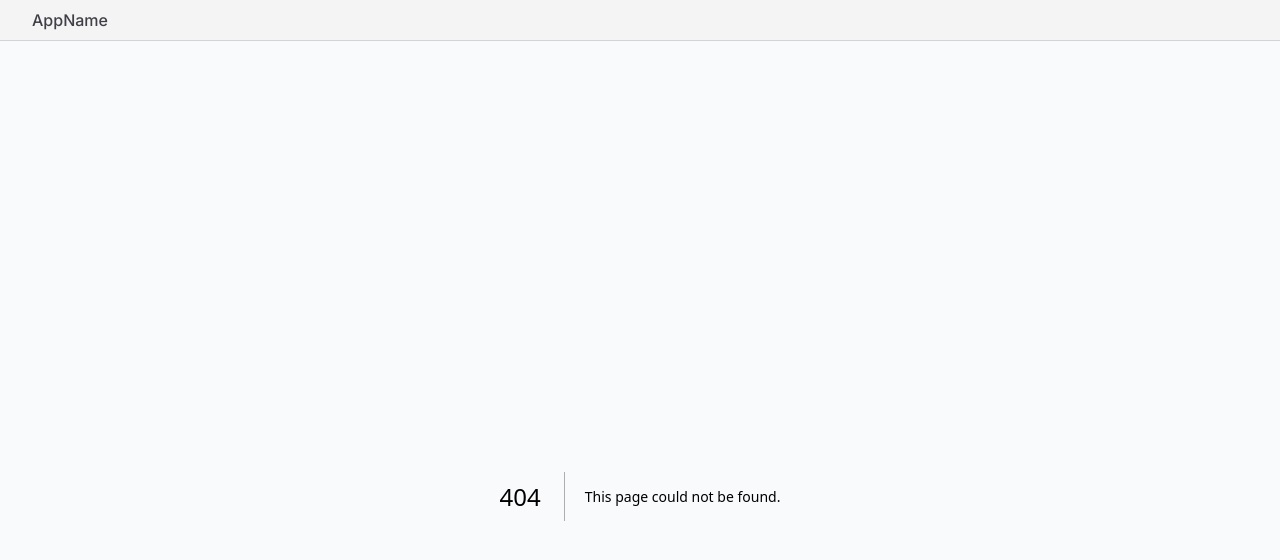
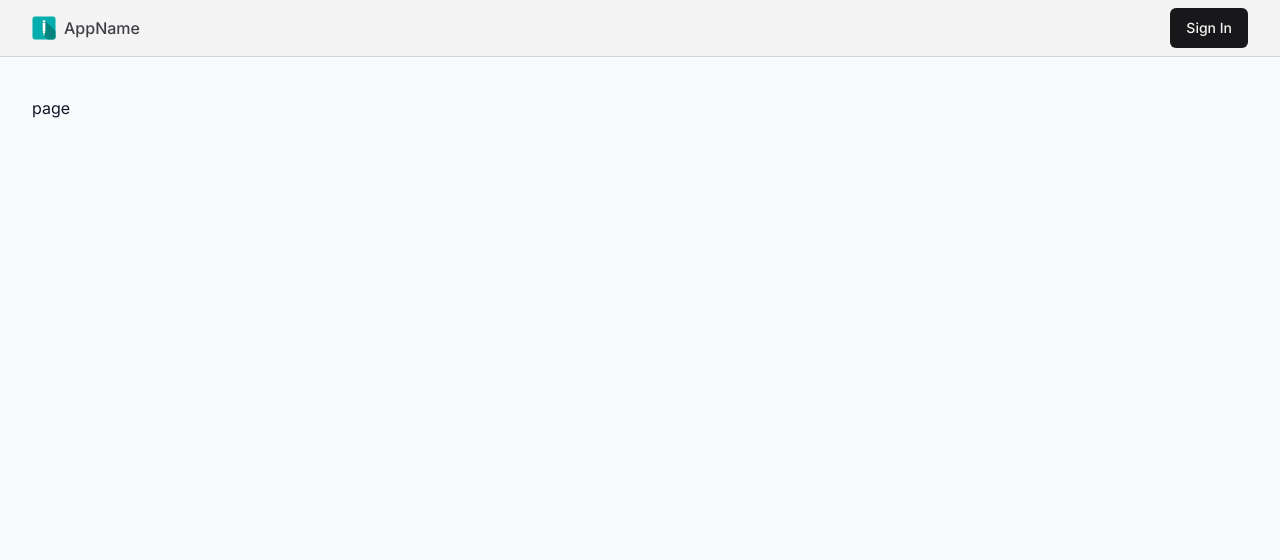
Before and after one commit to jianylei/social-app-nextjs, a Next.js app: page /sign-in in a window 1280 px wide. Before the commit this address had no page. Shown: the top 560 px of the page. Built offline with nearby package versions, Linux system fonts and the light colour scheme.

Commit message:
Updated Navbar.tsx with content

```diff
--- /dev/null
+++ b/src/app/(auth)/sign-in/page.tsx
@@ -0,0 +1,11 @@
+import { FC } from 'react'
+
+interface pageProps {
+
+}
+
+const page: FC<pageProps> = ({}) => {
+  return <div>page</div>
+}
+
+export default page
--- a/src/app/layout.tsx
+++ b/src/app/layout.tsx
@@ -1,4 +1,4 @@
-import Navbar from '@/components/NavBar'
+import Navbar from '@/components/Navbar'
 import { cn } from '@/lib/utils'
 import '@/styles/globals.css'
 import { Inter } from "next/font/google"
--- a/src/components/Icons.tsx
+++ b/src/components/Icons.tsx
@@ -0,0 +1,44 @@
+import { LucideProps, MessageSquare, User } from 'lucide-react'
+
+export const Icons = {
+  user: User,
+  logo: (props: LucideProps) => (
+    <svg {...props} xmlns="http://www.w3.org/2000/svg" viewBox="0 0 100 100" id="pencil">
+      <path
+        fill="#03ADAD"
+        d="M88 2H12C6.477 2 2 6.477 2 12v76c0 5.523 4.477 10 10 10h76c5.523 0 10-4.477 10-10V12c0-5.523-4.477-10-10-10z"
+      />
+      <path
+        fill="#04847D"
+        d="M98 88V62.701L54.489 19.2a4.038 4.038 0 0 0-2.99-1.31h-2.99c-2.25 0-4.09 1.83-4.09 4.08v4.12l1.98 1.98-1.98.02v37.07l2 2h-1.73l1.67 5.52 1.97 1.97h-1.37l2.05 6.76c.06.21.19.39.36.51L65.45 98H88c5.523 0 10-4.477 10-10z"
+      />
+      <g fill="#FFF">
+        <path
+          d="M51.495 17.885h-2.99c-2.25 0-4.09 1.83-4.09 4.08v4.12l11.17-.08v-4.03c0-2.26-1.83-4.09-4.09-4.09zM44.415 65.155h11.17v-37.16l-11.17.09zM49.005 81.405c.12.42.51.71.95.71.27 0 .53-.11.71-.29.11-.11.2-.25.25-.41l2.09-6.77h-6.05l2.05 6.76zM46.355 72.675h7.26l1.72-5.52h-10.65z"
+        />
+      </g>
+    </svg>
+  ),
+  google: (props: LucideProps) => (
+    <svg {...props} viewBox='0 0 24 24'>
+      <path
+        fill='#4285F4'
+        d='M22.56 12.25c0-.78-.07-1.53-.2-2.25H12v4.26h5.92c-.26 1.37-1.04 2.53-2.21 3.31v2.77h3.57c2.08-1.92 3.28-4.74 3.28-8.09z'
+      />
+      <path
+        fill='#34A853'
+        d='M12 23c2.97 0 5.46-.98 7.28-2.66l-3.57-2.77c-.98.66-2.23 1.06-3.71 1.06-2.86 0-5.29-1.93-6.16-4.53H2.18v2.84C3.99 20.53 7.7 23 12 23z'
+      />
+      <path
+        fill='#FBBC05'
+        d='M5.84 14.09c-.22-.66-.35-1.36-.35-2.09s.13-1.43.35-2.09V7.07H2.18C1.43 8.55 1 10.22 1 12s.43 3.45 1.18 4.93l2.85-2.22.81-.62z'
+      />
+      <path
+        fill='#EA4335'
+        d='M12 5.38c1.62 0 3.06.56 4.21 1.64l3.15-3.15C17.45 2.09 14.97 1 12 1 7.7 1 3.99 3.47 2.18 7.07l3.66 2.84c.87-2.6 3.3-4.53 6.16-4.53z'
+      />
+      <path fill='none' d='M1 1h22v22H1z' />
+    </svg>
+  ),
+  commentReply: MessageSquare,
+}
--- a/src/components/Navbar.tsx
+++ b/src/components/Navbar.tsx
@@ -1,11 +1,18 @@
 import Link from "next/link"
+import { Icons } from "./Icons"
+import { buttonVariants } from "./ui/Button"
 
 const Navbar = () => {
     return <div className="fixed top-0 inset-x-0 h-fit bg-zinc-100 border-b border-zinc-300 z-[10] py-2">
         <div className="container max-w-7xl h-full mx-auto flex items-center justify-between gap-2">
             <Link href='/' className="flex gap-2 items-center">
+                <Icons.logo className="h-8 w-8 sm:h-6 sm:w-6" />
                 <p className="hidden text-zinc-700 texxt-sm font-medium md:block">AppName</p>
             </Link>
+
+            {/* search bar */}
+
+            <Link href='/sign-in' className={buttonVariants()}>Sign In</Link>
         </div>
     </div>
 }
```
Also changed, not shown: 1 other file (tests, documents, lock files or other folders).
